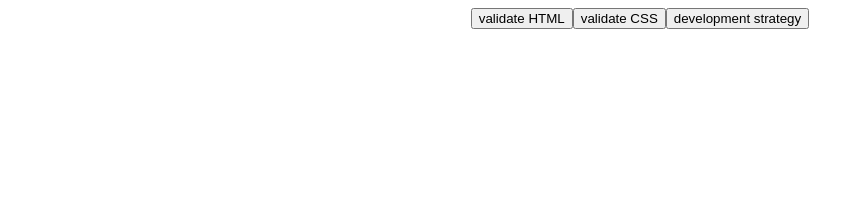
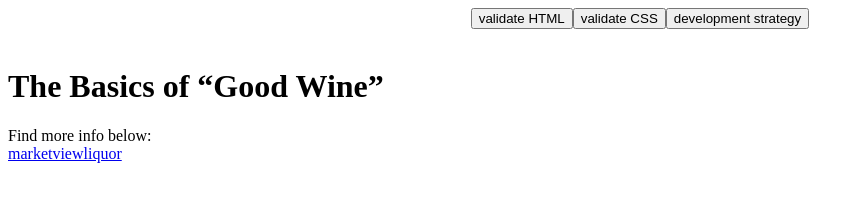
Before and after one commit to katerynakim/semantic, a plain HTML site: page index.html in a window 1280 px wide. Shown: the whole page, without its empty margins (0-864 px from the left). Drawn offline with Linux system fonts and the light colour scheme.

Commit message:
add title, footer, header

```diff
--- a/index.html
+++ b/index.html
@@ -2,7 +2,7 @@
 <html>
 
 <head>
-  <title></title>
+  <title>Page created with branches</title>
   <meta charset="utf-8">
 
   <!-- Leave this here!  It renders the review buttons  -->
@@ -10,6 +10,17 @@
 </head>
 
 <body>
+
+  <header>
+      <h1>The Basics of “Good Wine”</h1>
+
+    </header>
+
+
+  <footer>
+    <p>Find more info below:<br>
+    <a href="https://www.marketviewliquor.com/blog/2018/08/how-to-choose-a-good-wine/">marketviewliquor</a></p>
+  </footer>
 </body>
 
 </html>
```
